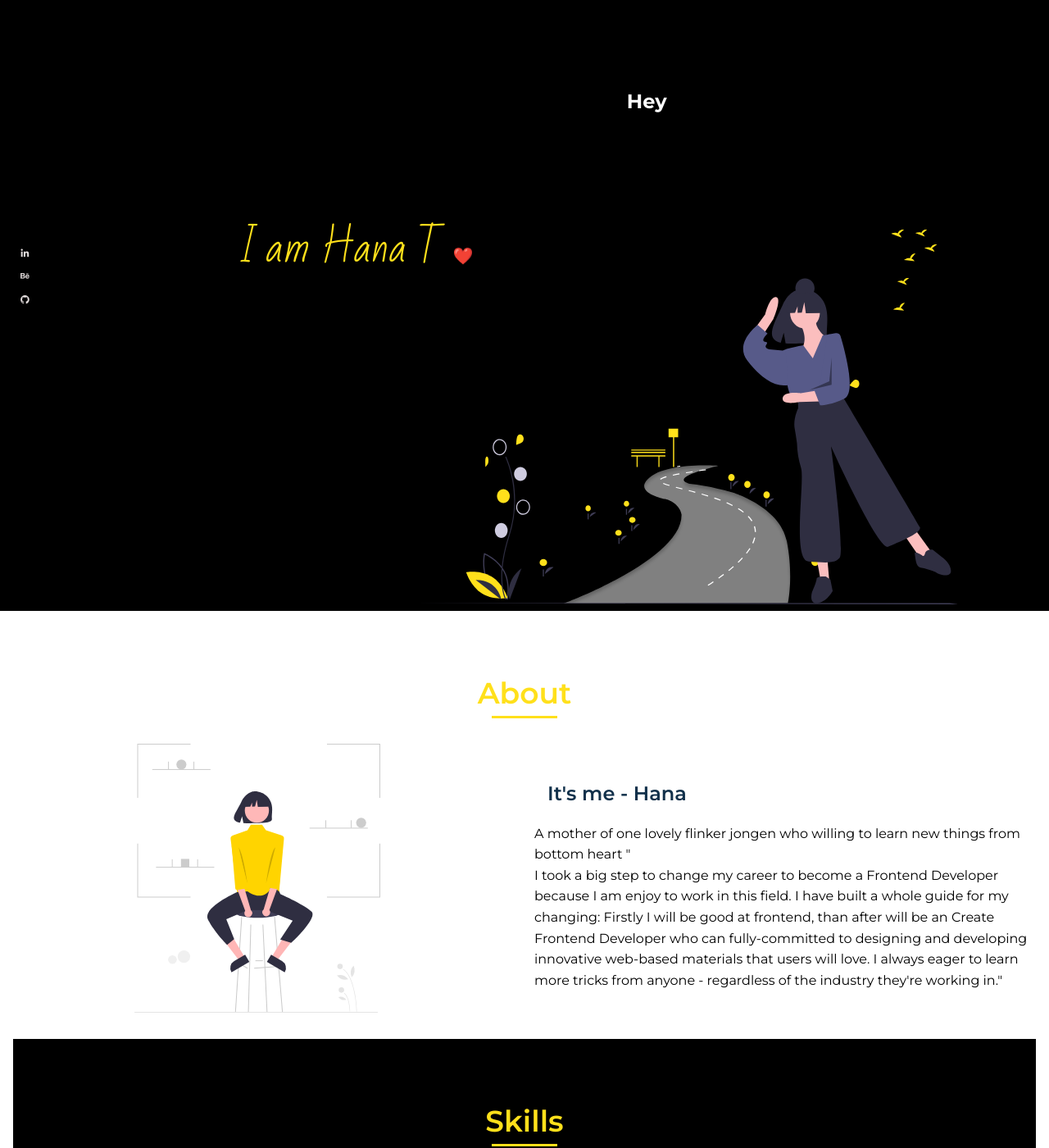
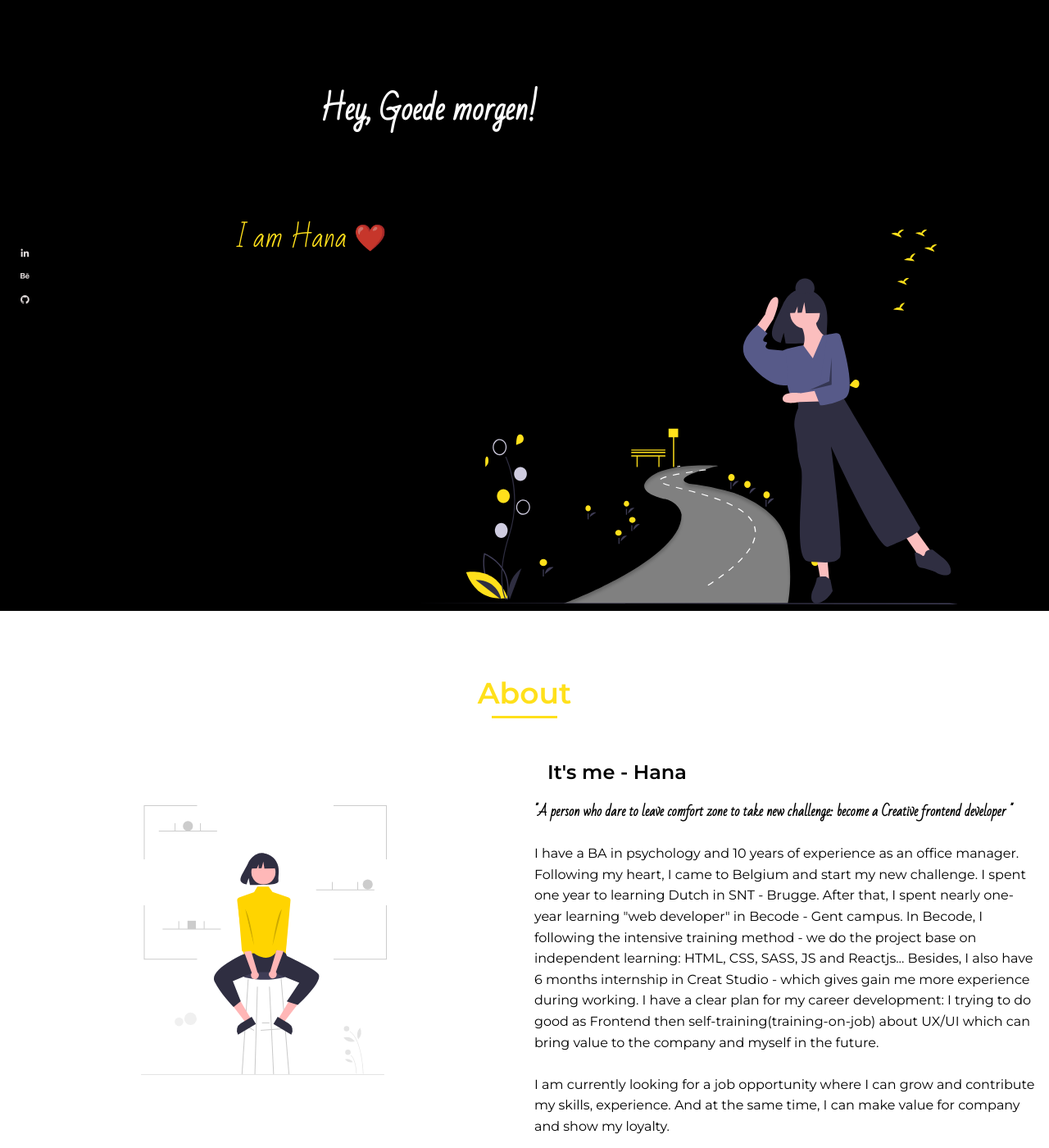
Before and after one commit to myle-truong/just-sayhey, a plain HTML site: page index.html in a window 1280 px wide. Shown: the part 55-1455 px from the top of the page at 82% size. Drawn offline with nearby package versions, Linux system fonts and the light colour scheme.

Commit message:
Add greeting function

```diff
--- a/assets/js/app.js
+++ b/assets/js/app.js
@@ -85,13 +85,26 @@ function activeWorks() {
 }
 linkWork.forEach((l) => l.addEventListener('click', activeWorks));
 
+/*===== GREETING=====*/
+const time = new Date().getHours();
+let greeting;
+if (time < 12) {
+   greeting = 'Hey, Goede morgen!';
+} else if (time < 20) {
+   greeting = 'Hey, Goede middag!';
+} else {
+   greeting = 'Hey, Goede avond!';
+}
+document.getElementById('greeting').innerHTML = greeting;
+
 /*===== GSAP ANIMATION =====*/
 const words = [
-   'I am Hana Truong',
-   ' A Junior Frontend Developer',
-   'Hardworkers.',
-   'teamplayer.',
-   'ICould I "sayhey" to you everyday?',
+   'I am Hana Truong.',
+   'A junior Frontend developer.',
+   'I interested to play with colors, shapes and coding. ',
+   'I am teamplayer & hardworkers.',
+   'I want become A Creative frontend developer',
+   'Please hire me',
 ];
 
 let cursor = gsap.to('.cursor', {
--- a/assets/style/globalstyle.css
+++ b/assets/style/globalstyle.css
@@ -162,3 +162,39 @@ img {
    background-color: var(--main-color);
    color: var(--light-color);
 }
+
+/* ===== HOW TO SETUP PERFECT BG IMG =====*/
+.box {
+   background-image: url('./');
+
+   /* Make image center */
+   background-position: center center;
+
+   /* Make image fixed */
+   background-attachment: fixed;
+
+   /* Not repeat images */
+   background-repeat: no-repeat;
+
+   /* Set background size auto */
+   background-size: auto;
+}
+
+/* Media query for mobile devices  */
+@media only screen and (max-width: 767px) {
+   body {
+      background-image: url('/.');
+   }
+}
+
+/* shows the background image in different viewports. */
+.anotherBox {
+   /* Image Location */
+   background-image: url('./'); /* Background image is centered vertically and horizontally at all times */
+   background-position: center center;
+   background-repeat: no-repeat;
+   background-attachment: fixed;
+   background-size: cover;
+   background-color: #464646; /* Font Colour */
+   color: white;
+}
--- a/assets/style/style.css
+++ b/assets/style/style.css
@@ -301,16 +301,21 @@ img {
    row-gap: 2rem;
 }
 
+.home__subtite,
+.home__greeting {
+   font-family: 'Bad Script', cursive;
+   font-size: var(--h1-font-size);
+   color: var(--white);
+}
+
 .home__subtite {
    position: absolute;
    top: 10%;
-   left: 45%;
-   color: var(--white);
+   left: 30%;
 }
 
 .home__data {
-   /* border-left: 4px solid var(--white); */
-   color: var(--white);
+   /* color: var(--white); */
    padding-left: 0.5rem;
    z-index: var(--z-tooltip);
 }
@@ -320,9 +325,6 @@ img {
    top: 30%;
    left: 10%;
    display: block;
-   font-family: 'Bad Script', cursive;
-   font-size: var(--h1-font-size);
-   font-weight: var(--font-bold);
    overflow: hidden;
 }
 
@@ -339,10 +341,6 @@ img {
 
 .box {
    position: absolute;
-}
-
-.cursor {
-   font-size: var(--h3-font-size);
 }
 
 .home__img {
@@ -408,9 +406,18 @@ img {
 }
 
 .about__description {
-   font: var(--normal-font-size);
-   /* font-weight: var(--font-semi-bold); */
+   overflow-wrap: break-word;
    color: var(--dark);
+}
+
+.qoute {
+   font-family: 'Bad Script', cursive;
+   font-size: var(--h3-font-size);
+   font-weight: var(--font-semi-bold);
+}
+
+.about__text {
+   font-size: var(--normal-font-size);
 }
 
 .about__img {
@@ -444,7 +451,7 @@ img {
    position: relative;
    font-weight: var(--font-semi-bold);
    padding: 0.5rem 1rem;
-   margin-bottom: var(--ml-);
+   margin-bottom: var(--ml-2);
    border-radius: 0.5rem;
    -webkit-box-shadow: 0px 4px 25px rgba(14, 36, 49, 0.15);
    box-shadow: 0px 4px 25px rgba(14, 36, 49, 0.15);
@@ -697,20 +704,13 @@ img {
       width: 540px;
       justify-self: center;
    } */
-   .section-title::after {
-      top: 3.5rem;
-   }
-
-   .contact__form {
-      width: 450px;
-      justify-self: center;
-   }
 }
 
-@media screen and (min-width: 768px) {
+@media screen and (min-width: 769px) {
    body {
       margin: 0;
    }
+
    .about__container,
    .skills__container,
    .works__container,
@@ -781,9 +781,12 @@ img {
       grid-template-columns: repeat(3, 1fr);
    }
 
-   .about__img,
+   .about__img {
+      width: 300px;
+   }
+
    .skills__img {
-      width: 300px;
+      width: 250px;
    }
 
    .contact__form {
@@ -791,22 +794,19 @@ img {
    }
 }
 
-@media screen and (min-width: 1024px) {
+/* @media screen and (min-width: 1024px) {
    .section {
       justify-self: center;
    }
-}
+} */
 
-@media screen and (min-width: 1140px) {
-   .home__container {
-      justify-self: center;
+@media screen and (max-width: 1440px) {
+   .home__greeting {
+      top: 40%;
+      left: 505;
+      font-size: 2rem;
    }
-
-   .home__subtite {
-      left: 60%;
-   }
-
-   .home__greeting {
-      font-size: 3rem;
+   .contact__form {
+      width: auto;
    }
 }
--- a/index.html
+++ b/index.html
@@ -14,7 +14,7 @@
       />
       <!-- ===== CSS ===== -->
       <link rel="stylesheet" href="./assets/style/style.css" />
-      <title>Document</title>
+      <title>SayheyCV</title>
    </head>
    <body>
       <!--===== SCROLL TOP =====-->
@@ -97,7 +97,7 @@
             />
          </section>
          <!--===== ABOUT =====-->
-         <section class="about section" id="about">
+         <section class="about section hn-container" id="about">
             <h2 class="section-title">About</h2>
 
             <div class="about__container hn-grid">
@@ -105,21 +105,33 @@
                   <img src="./assets/images/about.svg" alt="" />
                </div>
 
-               <div>
+               <div class="about__description">
                   <h2 class="about__subtitle">It's me - Hana</h2>
-                  <p class="about__description">
-                     A mother of one lovely flinker jongen who willing to learn
-                     new things from bottom heart "
+                  <p class="about__text qoute">
+                     "A person who dare to leave comfort zone to take new
+                     challenge: become a Creative frontend developer "
                   </p>
-                  <p class="about__description">
-                     I took a big step to change my career to become a Frontend
-                     Developer because I am enjoy to work in this field. I have
-                     built a whole guide for my changing: Firstly I will be good
-                     at frontend, than after will be an Create Frontend
-                     Developer who can fully-committed to designing and
-                     developing innovative web-based materials that users will
-                     love. I always eager to learn more tricks from anyone -
-                     regardless of the industry they're working in."
+                  <br />
+                  <p class="about__text">
+                     I have a BA in psychology and 10 years of experience as an
+                     office manager. Following my heart, I came to Belgium and
+                     start my new challenge. I spent one year to learning Dutch
+                     in SNT - Brugge. After that, I spent nearly one-year
+                     learning "web developer" in Becode - Gent campus. In
+                     Becode, I following the intensive training method - we do
+                     the project base on independent learning: HTML, CSS, SASS,
+                     JS and Reactjs... Besides, I also have 6 months internship
+                     in Creat Studio - which gives gain me more experience
+                     during working. I have a clear plan for my career
+                     development: I trying to do good as Frontend then
+                     self-training(training-on-job) about UX/UI which can bring
+                     value to the company and myself in the future.
+                  </p>
+                  <p class="about__text">
+                     <br />
+                     I am currently looking for a job opportunity where I can
+                     grow and contribute my skills, experience. And at the same
+                     time, I can make value for company and show my loyalty.
                   </p>
                </div>
             </div>
@@ -368,11 +380,14 @@
                         CEO - Direct Superior
                      </span>
                      <p class="testimonial__description">
-                        Lorem ipsum dolor sit amet consectetur, adipisicing
-                        elit. Minima nesciunt mollitia eligendi similique
-                        corrupti nulla, obcaecati, provident quis blanditiis,
-                        alias praesentium atque aliquam dolorum? Magnam
-                        asperiores enim alias. Adipisci, quae?
+                        "Hana (aka Myle) has proven herself to be a reliable and
+                        honest employee during her time with us. She has shown
+                        great flexibility and willingness to adjust to the new
+                        corporate environment. During her time with our
+                        organization, Ms. My Le has always represented a
+                        positive attitude, strong work ethic, and polite manner.
+                        These are the characteristics that have made every
+                        manager and workmate satisfied."
                      </p>
                   </div>
                   <div class="testimonial__content swiper-slide">
@@ -393,11 +408,14 @@
                         General Director - Direct Superior</span
                      >
                      <p class="testimonial__description">
-                        Lorem ipsum dolor sit amet consectetur, adipisicing
-                        elit. Minima nesciunt mollitia eligendi similique
-                        corrupti nulla, obcaecati, provident quis blanditiis,
-                        alias praesentium atque aliquam dolorum? Magnam
-                        asperiores enim alias. Adipisci, quae?
+                        Hana (aka Myle) is hardworking and responsible for what
+                        she has been assigned. In addition, she is well
+                        organized, reliable, and computer literate. Le can work
+                        independently and is able to follow through to ensure
+                        that the job gets done. Le was to volunteer to assist in
+                        other areas of company operations, as well. Le would be
+                        good for any position or endeavor that she may seek to
+                        pursue.
                      </p>
                   </div>
                </div>
@@ -500,8 +518,6 @@
          </div>
       </footer>
 
-      <!-- ===== SWIPER JS ===== -->
-
       <!-- ===== JS LIBRARIES ===== -->
       <script src="./assets/libs/js/mixitup.min.js"></script>
       <script src="./assets/libs/js/swiper-bundle.min.js"></script>
```
